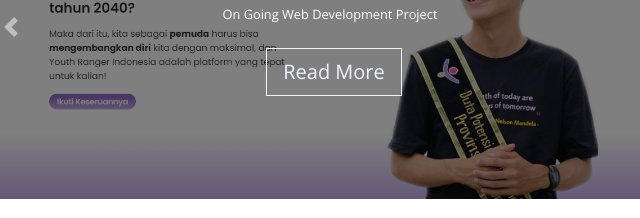
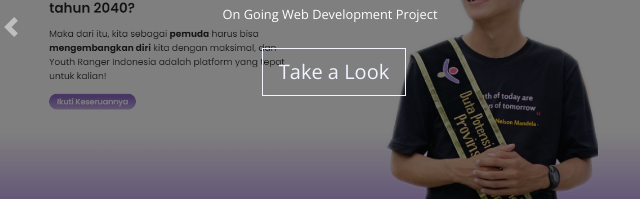
Before and after one commit to HanustaviraGA/hanvir.github.io, a plain HTML site: page index.html in a window 1280 px wide. Shown: the part 230-448 px from the top of the page, 496-1136 px from the left. Drawn offline with nearby package versions, Linux system fonts and the light colour scheme.

Commit message:
Ketinggalan

```diff
--- a/index.html
+++ b/index.html
@@ -81,7 +81,7 @@
                                     <div class="d-flex">
                                         <small class="mr-2">On Going Web Development Project</small>
                                     </div>
-                                    <a href="http://demo-website-yri.surge.sh/" class="btn btn-lg btn-outline-light mt-4">Read More</a>
+                                    <a href="http://demo-website-yri.surge.sh/" class="btn btn-lg btn-outline-light mt-4">Take a Look</a>
                                 </div>
                             </div>
                         </div>
```
